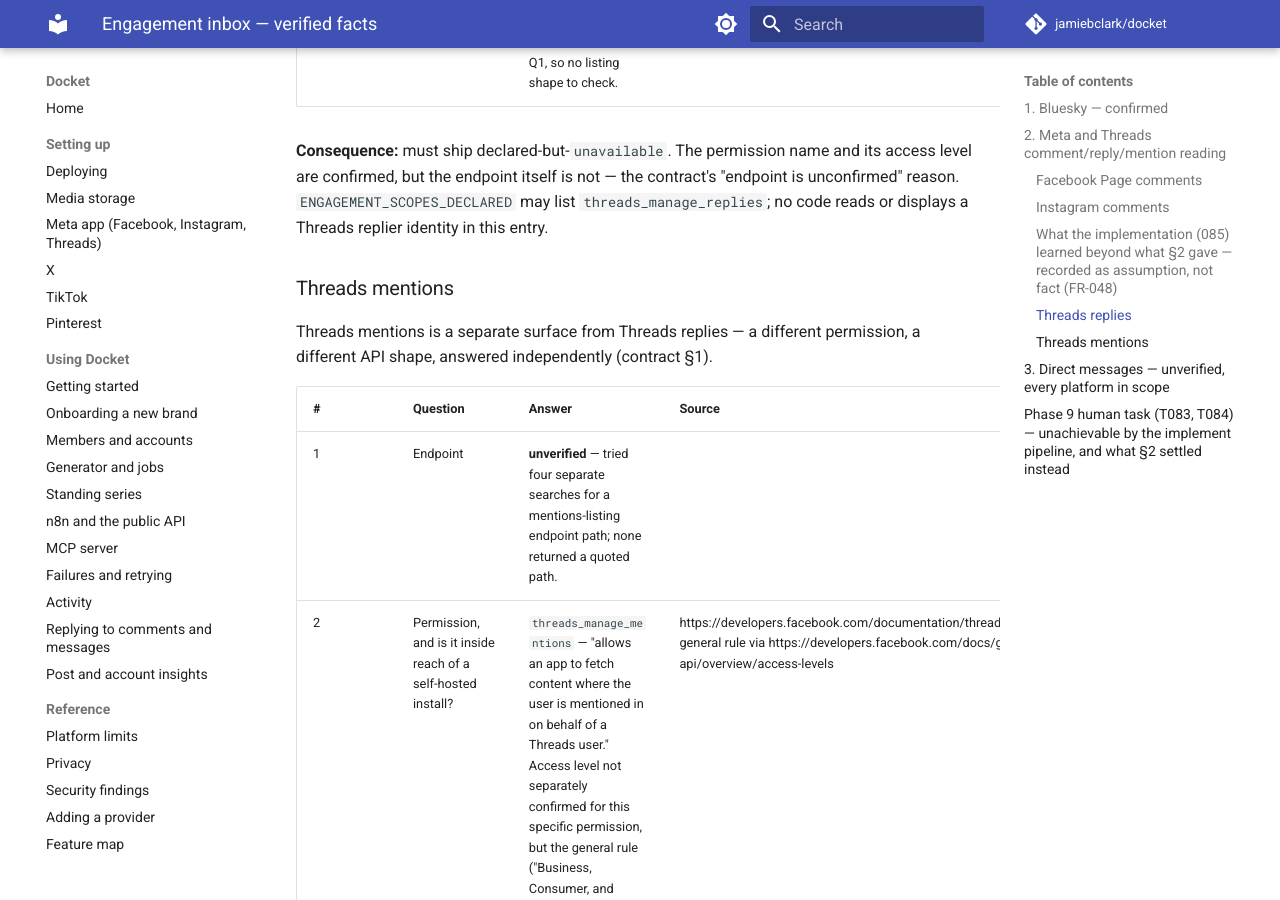
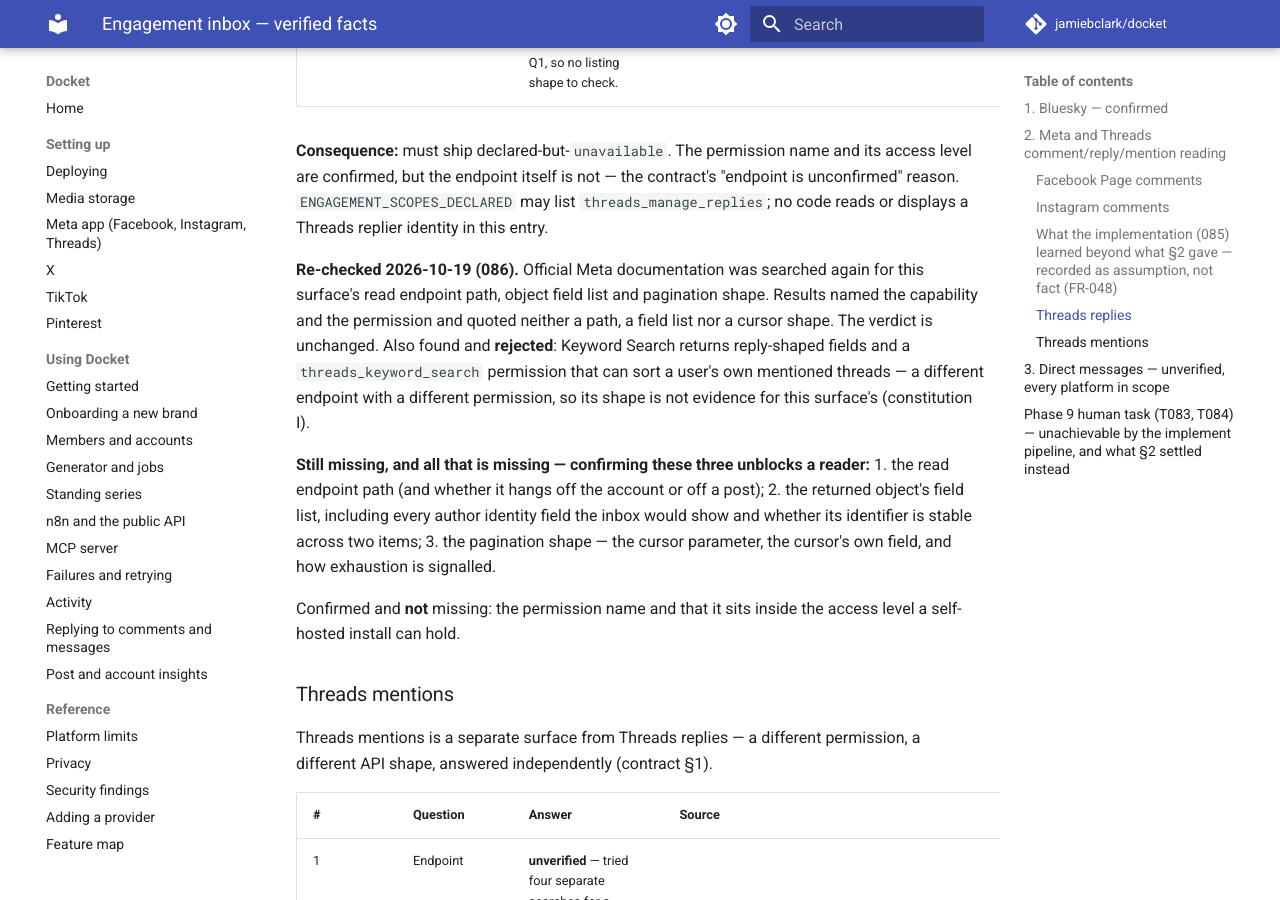
Before and after one commit to jamiebclark/docket, an MkDocs documentation site: the page built from docs/research/engagement.md, in a window 1280 px wide and 900 px high, scrolled down 17782 px. Built offline with MkDocs 1.6.1 and Material for MkDocs 9.7.7, drawn with Linux system fonts in a browser that asks for light colours; comment, search, counter and statistics services are not loaded; some of the changed text lies outside the part shown.

Commit message:
docs(086): record the 2026-10-19 re-check of both Threads surfaces (US5)
Adds the re-check prose and bounded missing-facts list after each Threads
Consequence paragraph in docs/research/engagement.md §2, per T026/T027.

```diff
--- a/docs/research/engagement.md
+++ b/docs/research/engagement.md
@@ -186,6 +186,24 @@
 list `threads_manage_replies`; no code reads or displays a Threads replier
 identity in this entry.
 
+**Re-checked 2026-10-19 (086).** Official Meta documentation was searched again for this surface's
+read endpoint path, object field list and pagination shape. Results named the capability and the
+permission and quoted neither a path, a field list nor a cursor shape. The verdict is unchanged.
+Also found and **rejected**: Keyword Search returns reply-shaped fields and a
+`threads_keyword_search` permission that can sort a user's own mentioned threads — a different
+endpoint with a different permission, so its shape is not evidence for this surface's
+(constitution I).
+
+**Still missing, and all that is missing — confirming these three unblocks a reader:**
+1. the read endpoint path (and whether it hangs off the account or off a post);
+2. the returned object's field list, including every author identity field the inbox would show
+   and whether its identifier is stable across two items;
+3. the pagination shape — the cursor parameter, the cursor's own field, and how exhaustion is
+   signalled.
+
+Confirmed and **not** missing: the permission name and that it sits inside the access level a
+self-hosted install can hold.
+
 ### Threads mentions
 
 Threads mentions is a separate surface from Threads replies — a different
@@ -207,6 +225,24 @@
 name is confirmed; the endpoint and identity shape are not. `ENGAGEMENT_SCOPES_DECLARED`
 may list `threads_manage_mentions`; no code reads or displays a Threads
 mention in this entry.
+
+**Re-checked 2026-10-19 (086).** Official Meta documentation was searched again for this surface's
+read endpoint path, object field list and pagination shape. Results named the capability and the
+permission and quoted neither a path, a field list nor a cursor shape. The verdict is unchanged.
+Also found and **rejected**: Keyword Search returns reply-shaped fields and a
+`threads_keyword_search` permission that can sort a user's own mentioned threads — a different
+endpoint with a different permission, so its shape is not evidence for this surface's
+(constitution I).
+
+**Still missing, and all that is missing — confirming these three unblocks a reader:**
+1. the read endpoint path (and whether it hangs off the account or off a post);
+2. the returned object's field list, including every author identity field the inbox would show
+   and whether its identifier is stable across two items;
+3. the pagination shape — the cursor parameter, the cursor's own field, and how exhaustion is
+   signalled.
+
+Confirmed and **not** missing: the permission name and that it sits inside the access level a
+self-hosted install can hold.
 
 **Code impact.** The confirmed cells above (permission names and access
 levels for all four surfaces) are the only facts this entry's code may use —
```
Also changed, not shown: specs/086-threads-replies-and-mentions-reader/tasks.md (+2 -2 lines).
